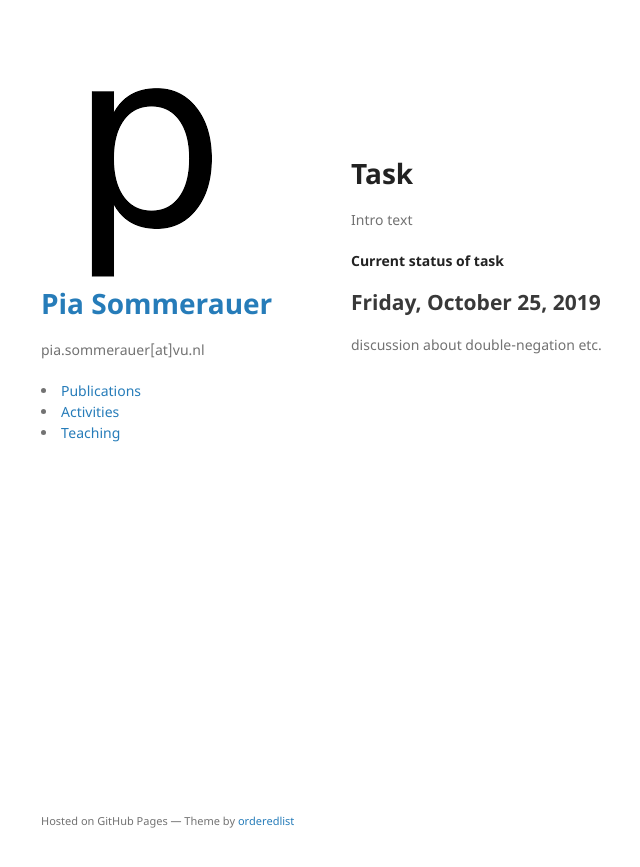
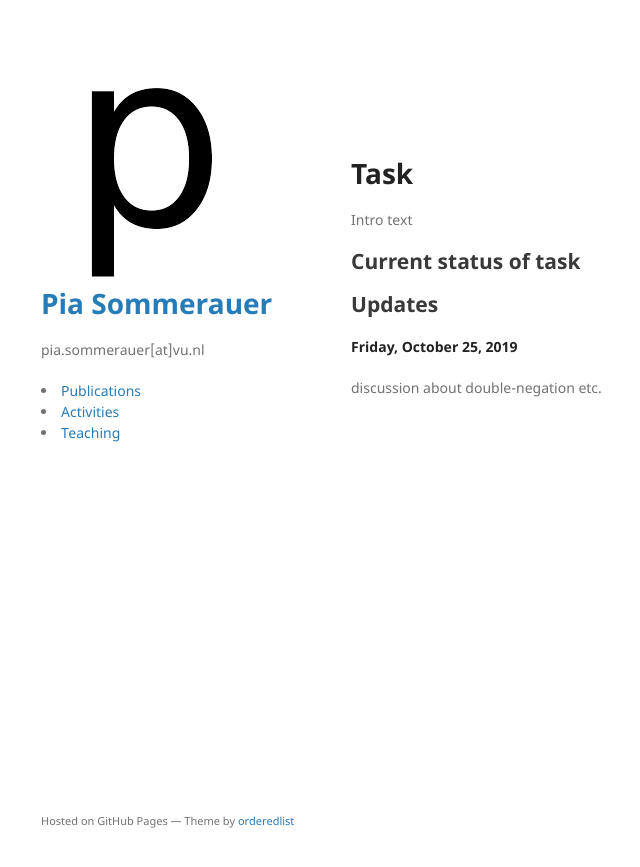
Before and after one commit to PiaSommerauer/PiaSommerauer.github.io, a Jekyll site: the page built from blog/task.md, in a window 1280 px wide. Shown: the top 867 px of the page, without its empty margins (169-809 px from the left). Built offline with Jekyll 4.4.1, drawn with Linux system fonts in a browser that asks for light colours; our own code applies the rules of GitHub Pages for plain Markdown files.

```diff
--- a/blog/task.md
+++ b/blog/task.md
@@ -2,11 +2,12 @@
 
 Intro text
 
-**Current status of task**
+## Current status of task
 
 
 
+## Updates
 
-## Friday, October 25, 2019
+**Friday, October 25, 2019**
 
 discussion about double-negation etc.
```
Also changed, not shown: annotation.md (added, +3 -0 lines), assets/img/balloons.jpg (added).
